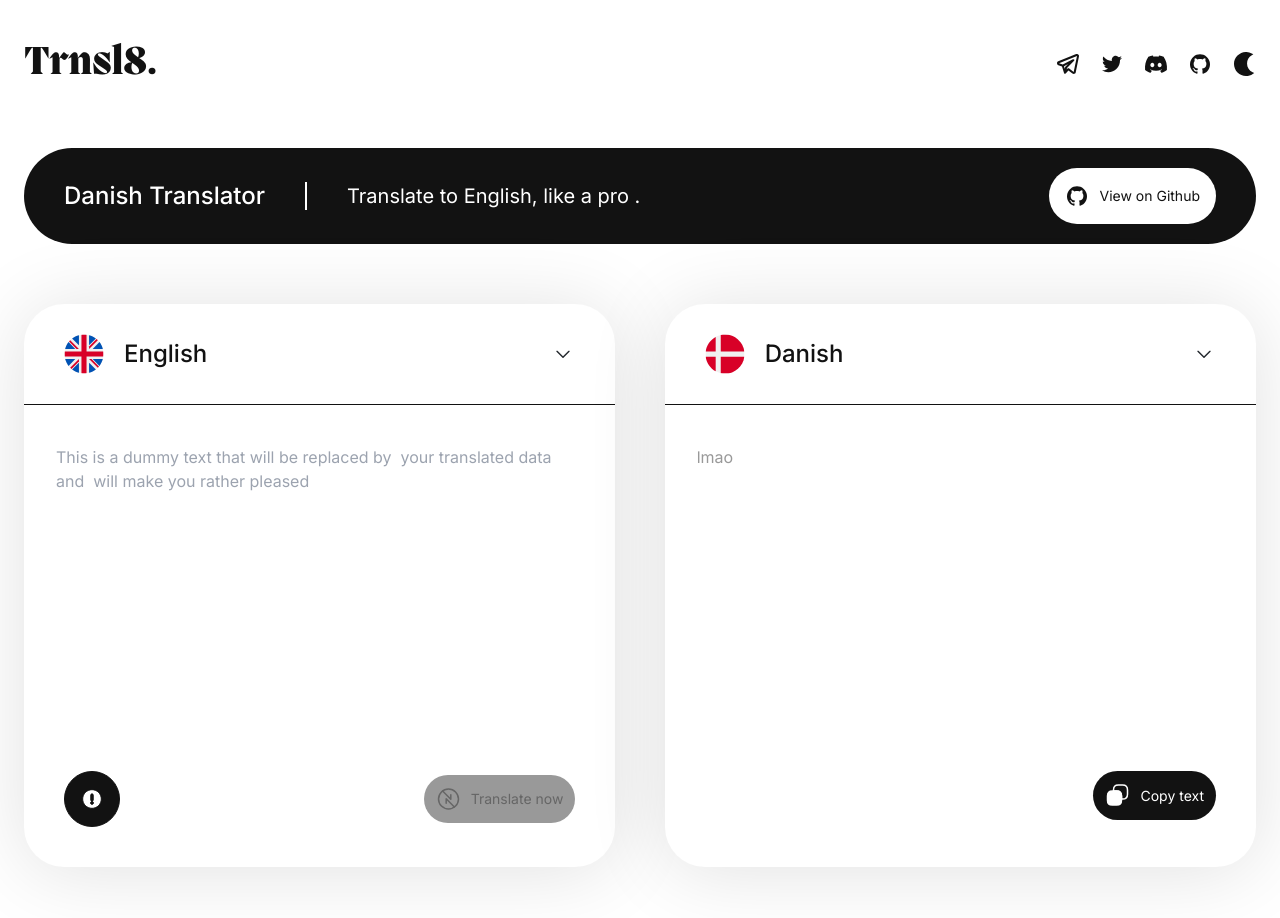
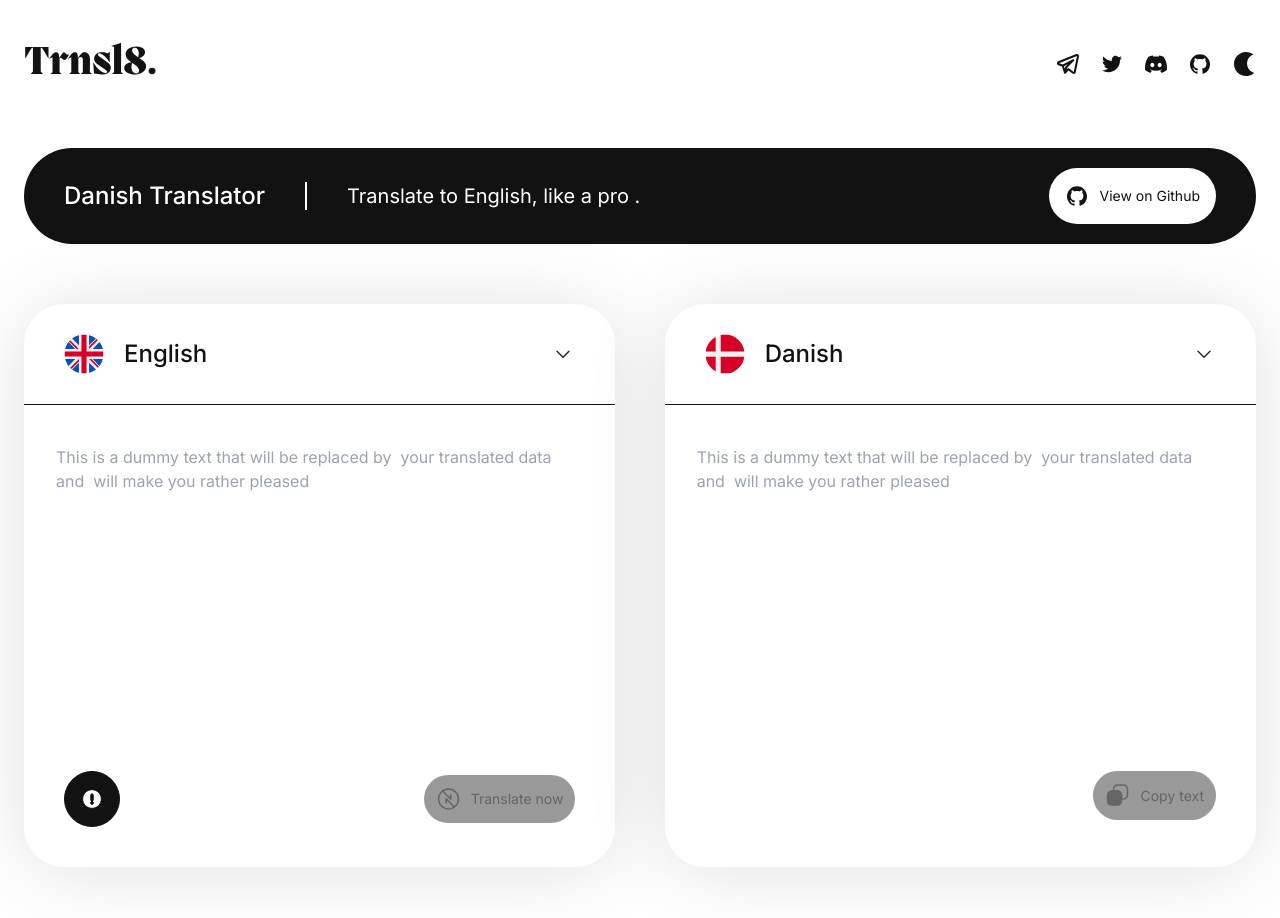
Before and after one commit to EazzieJr/transl8, a Vue app: page / in a window 1280 px wide. Shown: the top 918 px of the page. Built offline with nearby package versions, Linux system fonts and the light colour scheme.

Commit message:
Small changes

```diff
--- a/src/App.vue
+++ b/src/App.vue
@@ -9,7 +9,7 @@ import Github from './components/icons/Github.vue';
 const translate = document.querySelector('.translate-now');
 
 const input = ref("");
-const output = ref("lmao");
+const output = ref("");
 
 
 
```
